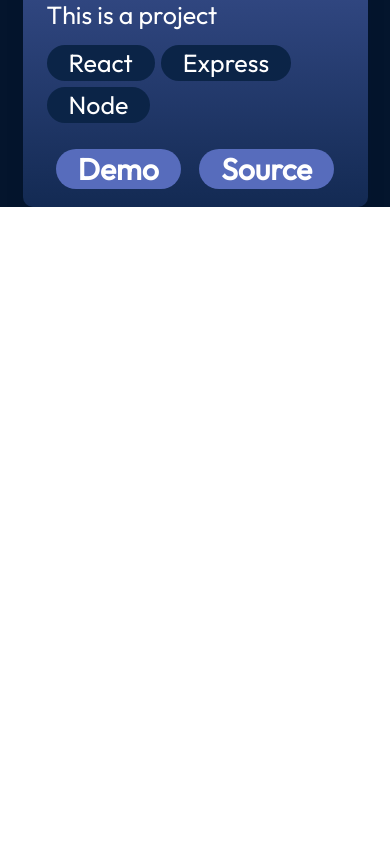
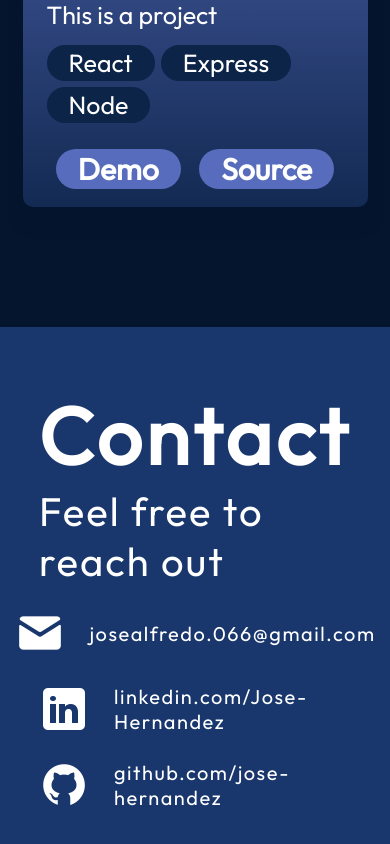
Before and after one commit to Jososealfredo12012/portafolio, a React (Vite) app: page / in a window 390 px wide. Shown: the part 7337-8181 px from the top of the page. Before the commit the page ends 7544 px from the top, so only its background shows below. Built offline with nearby package versions, Linux system fonts and the light colour scheme.

Commit message:
feat: add Contact component with contact information and styling

```diff
--- a/index.html
+++ b/index.html
@@ -1,8 +1,8 @@
-<!doctype html>
+<!DOCTYPE html>
 <html lang="en">
   <head>
     <meta charset="UTF-8" />
-    <link rel="icon" type="image/png" href="/favicon.ico" />
+    <link rel="icon" type="image/png" href="/favicon.png" />
     <meta name="viewport" content="width=device-width, initial-scale=1.0" />
     <title>My portafolio</title>
   </head>
--- a/src/App.jsx
+++ b/src/App.jsx
@@ -1,5 +1,6 @@
 import styles from './App.module.css';
 import { About } from './components/About/About';
+import { Contact } from './components/Contact/Contact';
 import { Experience } from './components/Experience/Experience';
 import { Hero } from './components/Hero/Hero';
 import { Navbar } from './components/Navbar/Navbar'
@@ -13,6 +14,7 @@ function App() {
       <About></About>
       <Experience></Experience>
       <Projects></Projects>
+      <Contact></Contact>
     </div>
   );
 }
--- /dev/null
+++ b/src/components/Contact/Contact.jsx
@@ -0,0 +1,34 @@
+import React from 'react';
+import { getImageUrl } from '../../assets/utils';
+import styles from './Contact.module.css';
+
+export const Contact = () => {
+  return (
+    <footer id='contact' className={styles.container}>
+      <div className={styles.text}>
+        <h2>Contact</h2>
+        <p>Feel free to reach out</p>
+      </div>
+      <ul className={styles.links}>
+        <li className={styles.link}>
+          <img src={getImageUrl('contact/emailicon.png')} alt='Email Icon' />
+          <a href='mailto:josealfredo.066@gmail.com'>
+            josealfredo.066@gmail.com
+          </a>
+        </li>
+        <li className={styles.link}>
+          <img src={getImageUrl('contact/linkedinicon.png')} alt='Linkedin Icon'  />
+          <a href='https://www.linkedin.com/in/jose-hern%C3%A1ndez-reyes-a62627278/' target='_blank'>
+            linkedin.com/Jose-Hernandez
+          </a>
+        </li>
+        <li className={styles.link}>
+          <img src={getImageUrl('contact/githubicon.png')} alt='Email Icon' />
+          <a href='https://github.com/Jososealfredo12012' target='_blank'>
+            github.com/jose-hernandez
+          </a>
+        </li>
+      </ul>
+    </footer>
+  );
+};
--- /dev/null
+++ b/src/components/Contact/Contact.module.css
@@ -0,0 +1,68 @@
+@import '../../vars.css';
+
+.container{
+    color: var(--color-text);
+    margin-top: 120px;
+    background-color: var(--color-secondary);
+    display: flex;
+    flex-direction: row;
+    justify-content: space-evenly;
+    width: 100vw;
+    padding: 58px 10%;
+    gap: 10px;
+}
+
+.text h2{
+    font-size: 80px;
+    font-weight: 700;
+    letter-spacing: 4px;
+}
+
+.text p{
+    font-size: 40px;
+    font-weight: 400;
+    letter-spacing: 2px;
+}
+
+.links{
+    display: flex;
+    flex-direction: column;
+    align-items: flex-start;
+    list-style: none;
+    gap: 26px;
+}
+
+.link{
+    display: flex;
+    align-items: center;
+    gap: 25px;
+}
+
+.link a{
+    color: var(--color-text);
+    text-decoration: none;
+    font-size: 30px;
+    font-weight: 400;
+    letter-spacing: 1.5px;
+}
+
+@media (max-width: 768px) {
+    .container {
+        flex-direction: column;
+        gap: 22px;
+    }
+
+    .link a{
+        font-size: 20px;
+    }
+
+    .text{
+        display: flex;
+        flex-direction: column;
+        align-items: center;
+    }
+
+    .links{
+        align-items: center;
+    }
+}
```
Also changed, not shown: public/favicon.png (added), 1 other file (tests, documents, lock files or other folders).
